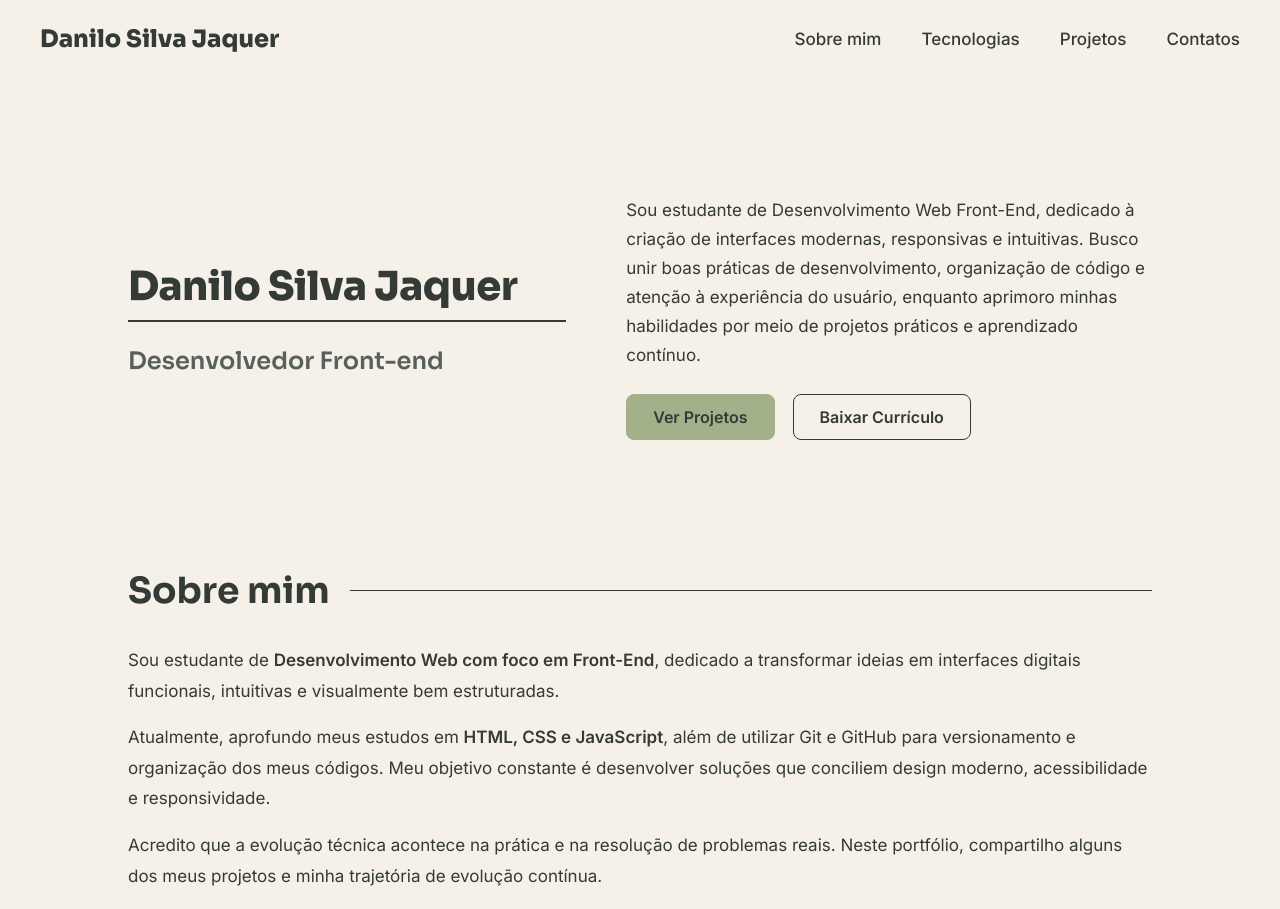
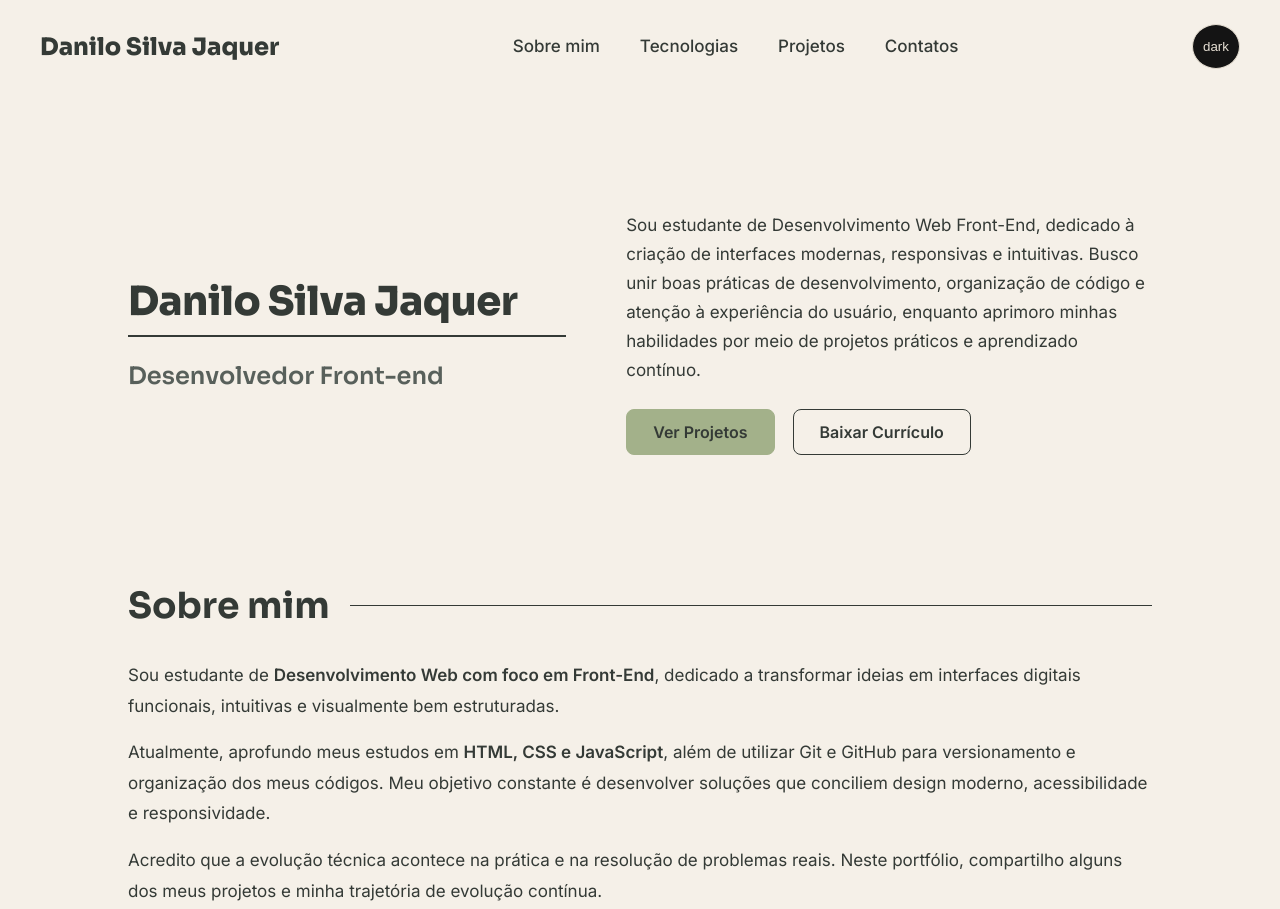
Before and after one commit to DannDevfull/Portfolio, a plain HTML site: page Portfolio/index.html in a window 1280 px wide. Shown: the top 909 px of the page. Drawn offline with Linux system fonts and the light colour scheme.

Commit message:
Adicionando Temas em meu Portfólio (Tema Escuro e Tema claro)

```diff
--- a/Portfolio/CSS/style.css
+++ b/Portfolio/CSS/style.css
@@ -1,12 +1,12 @@
 :root {
     /* Paleta de cores */
-    --bg-primary: #F5F0E8;
-    --bg-card: #E5DED2;
-    --text-primary: #343A36;
-    --text-muted: #58605B;
-    --accent-green: #A3B18A;
-    --accent-hover: #4F6D48;
-    --border-color: #343A36;
+    --bg-color: #F5F0E8;
+    --bg-cards: #E5DED2;
+    --text-color: #343A36;
+    --text-color-2: #58605B;
+    --light-green: #A3B18A;
+    --dark-hover: #4F6D48;
+    --border-gray-color: #343A36;
 
     /* Tipografia */
     --font-heading: "Sora", sans-serif;
@@ -15,6 +15,34 @@
     /* Transições */
     --transition-fast: 0.2s ease;
     --transition-smooth: 0.3s ease;
+
+    /* Cores para tema Dark */
+    --black: #141414;
+    --card-bg-color: #343A36;
+    --text-white:#E5DED2;
+
+
+}
+
+.light-theme{
+
+    --bg-primary:var(--bg-color);
+    --bg-card: var(--bg-cards);
+    --text-primary: var(--text-color);
+    --text-muted: var(--text-color-2);
+    --accent-green: var(--light-green);
+    --accent-hover: var(--dark-hover);
+    --border-color: var(--border-gray-color);
+    --btn-color:var(--text-white);
+    --btn-bg:var(--black);
+}
+
+.dark-theme{
+    --bg-primary:var(--black);
+    --bg-card:var(--card-bg-color);
+    --text-primary: var(--text-white);
+    --btn-color:var(--black);
+    --btn-bg:var(--text-white);
 }
 
 * {
@@ -75,6 +103,24 @@ header {
                 color: var(--accent-hover);
             }
         }
+    }
+
+    & .btn{
+        display: flex;
+        justify-content: center;
+        color: var(--btn-color);
+        background-color: var(--btn-bg);
+        border: 1px solid var(--btn-color);
+        width: 4%;
+        height: auto;
+        padding: 14px 22px;
+        border-radius: 50%;
+        transition: 0.5s ease;
+    }
+
+    & .btn:hover{
+        transform: translateY(-4px);
+        color: var(--light-green);
     }
 }
 
@@ -269,7 +315,7 @@ main {
                 gap: 14px;
                 padding: 16px 24px;
                 border: 1px solid var(--border-color);
-                background-color: transparent;
+                background-color: var(--bg-card);
                 border-radius: 12px;
                 transition: transform var(--transition-smooth),
                             border-color var(--transition-smooth),
--- a/Portfolio/index.html
+++ b/Portfolio/index.html
@@ -16,7 +16,7 @@
         <link rel="stylesheet" href="./CSS/style.css">
         <title>Portfolio</title>
     </head>
-    <body>
+    <body class="light-theme">
 
         <header>
 
@@ -30,6 +30,7 @@
                     <li><a href="#Call" class="info">Contatos</a></li>
                 </ul>
             </nav>
+            <button class="btn">dark</button>
         </header>
 
         <main>
@@ -233,6 +234,6 @@
         </footer>
 
 
-
+        <script src="src/Script.js"></script>
     </body>
 </html>
--- /dev/null
+++ b/Portfolio/src/Script.js
@@ -0,0 +1,6 @@
+const seletor = document.querySelector('.btn');
+
+seletor.addEventListener('click', function(){
+    document.body.classList.toggle('dark-theme');
+    let classname = document.body.classname;
+});
```
